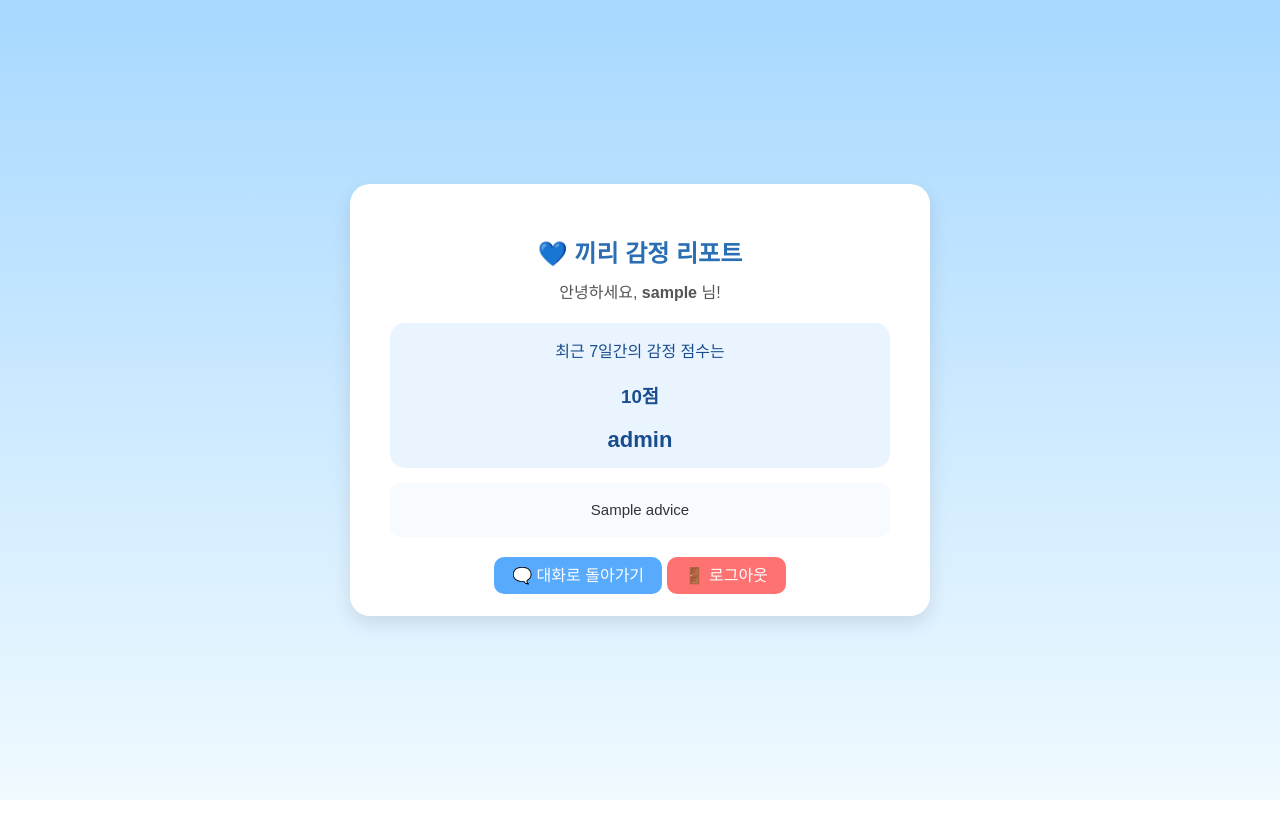
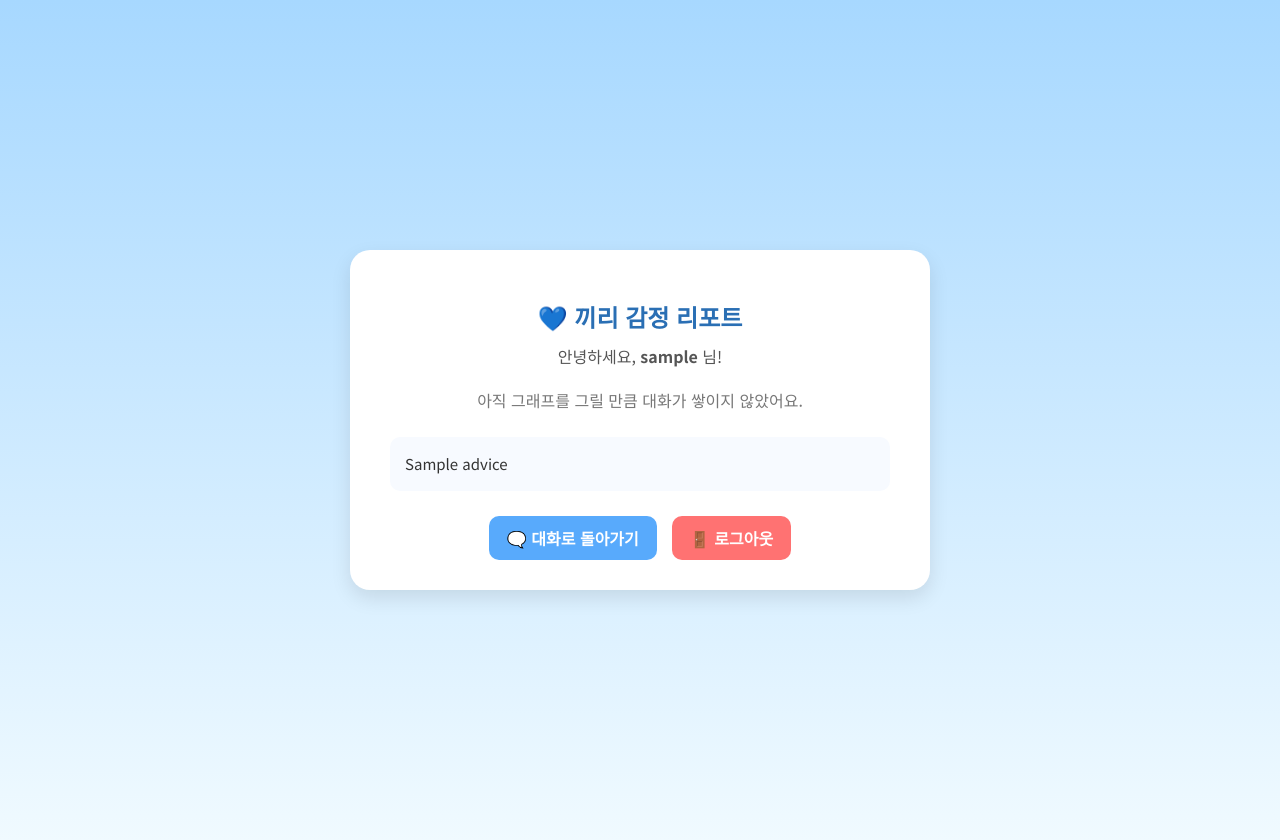
Before and after one commit to sangmin6322-a11y/skku-chatbot, a Flask app: template templates/result.html in a window 1280 px wide. Before the commit the page ends 800 px from the top, so only its background shows below. Run offline with Flask 3, Linux system fonts and the light colour scheme; the template is opened without the code that fills it: most values are stand-ins (such as "Sample title", 1, 10 or a date in 2020).

```diff
--- a/app.py
+++ b/app.py
@@ -1,21 +1,41 @@
-from flask import Flask, render_template, request, redirect, url_for, flash, jsonify, session
-from flask_login import LoginManager, UserMixin, login_user, login_required, logout_user, current_user
+from flask import (
+    Flask,
+    render_template,
+    request,
+    redirect,
+    url_for,
+    flash,
+    jsonify,
+    session,
+)
+from flask_login import (
+    LoginManager,
+    UserMixin,
+    login_user,
+    login_required,
+    logout_user,
+    current_user,
+)
 from flask_sqlalchemy import SQLAlchemy
 from werkzeug.security import generate_password_hash, check_password_hash
 from datetime import timedelta, datetime
 from flask_cors import CORS
 import random, os
 import matplotlib
-matplotlib.use('Agg')
+
+matplotlib.use("Agg")
 import matplotlib.pyplot as plt
+from matplotlib.offsetbox import OffsetImage, AnnotationBbox
+import matplotlib.image as mpimg
 from dotenv import load_dotenv
+
 load_dotenv()
 
-# ✅ Flask 설정
-app = Flask(__name__, static_folder='static', template_folder='templates')
+# Flask 설정
+app = Flask(__name__, static_folder="static", template_folder="templates")
 app.secret_key = os.getenv("SECRET_KEY", os.urandom(24))
 
-# ✅ 세션 & 쿠키 보안 강화
+# 세션 & 쿠키 보안 강화
 app.config.update(
     SESSION_COOKIE_SAMESITE="None",
     SESSION_COOKIE_SECURE=True,
@@ -23,48 +43,61 @@ app.config.update(
     REMEMBER_COOKIE_DURATION=timedelta(days=7),
     REMEMBER_COOKIE_SAMESITE="None",
     REMEMBER_COOKIE_SECURE=True,
-    PERMANENT_SESSION_LIFETIME=timedelta(hours=1)
+    PERMANENT_SESSION_LIFETIME=timedelta(hours=1),
 )
 
-# ✅ CORS 설정
-CORS(app, resources={r"/*": {"origins": [
-    "https://chatbot-rzw5.onrender.com",
-    "https://skku-chatbot.onrender.com"
-]}}, supports_credentials=True)
+# CORS 설정
+CORS(
+    app,
+    resources={
+        r"/*": {
+            "origins": [
+                "https://chatbot-rzw5.onrender.com",
+                "https://skku-chatbot.onrender.com",
+            ]
+        }
+    },
+    supports_credentials=True,
+)
 
-# ✅ DB 설정
-app.config['SQLALCHEMY_DATABASE_URI'] = os.getenv("DATABASE_URL", "sqlite:///users.db")
-app.config['SQLALCHEMY_ENGINE_OPTIONS'] = {"pool_pre_ping": True}
-app.config['SQLALCHEMY_TRACK_MODIFICATIONS'] = False
+# DB 설정
+app.config["SQLALCHEMY_DATABASE_URI"] = os.getenv("DATABASE_URL", "sqlite:///users.db")
+app.config["SQLALCHEMY_ENGINE_OPTIONS"] = {"pool_pre_ping": True}
+app.config["SQLALCHEMY_TRACK_MODIFICATIONS"] = False
 db = SQLAlchemy(app)
 
-# ✅ Flask-Login
+# Flask-Login
 login_manager = LoginManager()
 login_manager.init_app(app)
 login_manager.login_view = "login"
 
-# ✅ 모델 정의
+
+# 모델 정의
 class User(UserMixin, db.Model):
     id = db.Column(db.Integer, primary_key=True)
     username = db.Column(db.String(150), unique=True, nullable=False)
     password = db.Column(db.String(150), nullable=False)
     mascot = db.Column(db.String(50), default="mascot00.png")
 
+
 class ChatLog(db.Model):
     id = db.Column(db.Integer, primary_key=True)
-    user_id = db.Column(db.Integer, db.ForeignKey('user.id'))
+    user_id = db.Column(db.Integer, db.ForeignKey("user.id"))
     role = db.Column(db.String(10))
     message = db.Column(db.Text)
     timestamp = db.Column(db.DateTime, default=datetime.utcnow)
 
+
 with app.app_context():
     db.create_all()
+
 
 @login_manager.user_loader
 def load_user(user_id):
     return User.query.get(int(user_id))
 
-# ✅ 회원가입
+
+# 회원가입
 @app.route("/register", methods=["GET", "POST"])
 def register():
     if request.method == "POST":
@@ -84,7 +117,8 @@ def register():
         return redirect(url_for("login"))
     return render_template("register.html")
 
-# ✅ 로그인
+
+# 로그인
 @app.route("/login", methods=["GET", "POST"])
 def login():
     if request.method == "POST":
@@ -101,7 +135,8 @@ def login():
             flash("로그인 실패. 아이디나 비밀번호를 확인하세요.")
     return render_template("login.html")
 
-# ✅ 로그아웃
+
+# 로그아웃
 @app.route("/logout")
 @login_required
 def logout():
@@ -110,15 +145,23 @@ def logout():
     flash("로그아웃되었습니다.")
     return redirect(url_for("login"))
 
-# ✅ 채팅 페이지
+
+# 채팅 페이지
 @app.route("/")
 @login_required
 def chat_page():
-    logs = ChatLog.query.filter_by(user_id=current_user.id).order_by(ChatLog.timestamp).all()
+    logs = (
+        ChatLog.query.filter_by(user_id=current_user.id)
+        .order_by(ChatLog.timestamp)
+        .all()
+    )
     chat_history = [{"role": log.role, "message": log.message} for log in logs]
-    return render_template("index.html", username=current_user.username, history=chat_history)
+    return render_template(
+        "index.html", username=current_user.username, history=chat_history
+    )
 
-# ✅ 꾸미기 (마스코트 선택)
+
+# 꾸미기 (마스코트 선택)
 @app.route("/customize", methods=["GET", "POST"])
 @login_required
 def customize():
@@ -133,21 +176,32 @@ def customize():
             return redirect(url_for("chat_page"))
     return render_template("customize.html", mascots=mascot_list)
 
-# ✅ 챗봇 로직
+
+# 챗봇 로직
+# (chat_logic.py 파일이 별도로 존재한다고 가정)
 from chat_logic import classify_and_respond
+
 
 @app.route("/chat", methods=["POST"])
 @login_required
 def chat():
     user_id = current_user.id
     message = request.form.get("message")
+
+    # Import here to avoid circular imports
+    from chat_logic import classify_and_respond
+
     bot_reply = classify_and_respond(message, user_id)
+
+    # Use current app context
     db.session.add(ChatLog(user_id=user_id, role="user", message=message))
     db.session.add(ChatLog(user_id=user_id, role="bot", message=bot_reply))
     db.session.commit()
+
     return jsonify({"response": bot_reply})
 
-# ✅ 새로고침(대화 초기화)
+
+# 새로고침(대화 초기화)
 @app.route("/reset", methods=["POST"])
 @login_required
 def reset_chat():
@@ -155,124 +209,215 @@ def reset_chat():
     db.session.commit()
     return jsonify({"message": "Chat history cleared."})
 
-# ✅ 감정 분석
+
+# --- 이모티콘 경로 매핑 ---
+# 5개의 이모티콘 이미지는 'static/images/' 폴더 안에 있어야 합니다.
+IMAGE_DIR = os.path.join("static", "result끼리")
+EMOTION_IMAGES = {
+    "정상": os.path.join(IMAGE_DIR, "환하게 웃는 끼리.png"),
+    "경미한 저하": os.path.join(IMAGE_DIR, "미소짓는 끼리.png"),
+    "약한 우울": os.path.join(IMAGE_DIR, "보통끼리.png"),
+    "중등도 우울": os.path.join(IMAGE_DIR, "살짞 슬픈끼리.png"),
+    "심한 우울": os.path.join(IMAGE_DIR, "우울한끼리.png"),
+    "중증 우울": os.path.join(IMAGE_DIR, "우울한끼리.png"),
+}
+
+
+def get_emotion_image_path(score):
+    if score == 0:
+        return EMOTION_IMAGES["정상"]
+    elif 1 <= score <= 4:
+        return EMOTION_IMAGES["경미한 저하"]
+    elif 5 <= score <= 9:
+        return EMOTION_IMAGES["약한 우울"]
+    elif 10 <= score <= 14:
+        return EMOTION_IMAGES["중등도 우울"]
+    elif 15 <= score <= 19:
+        return EMOTION_IMAGES["심한 우울"]
+    else:
+        return EMOTION_IMAGES["중증 우울"]
+
+
+# --- 감정 분석 및 리포트 생성 함수 (Y축 숨기기 적용) ---
+def generate_emotion_report(user_id):
+    logs = (
+        ChatLog.query.filter(
+            ChatLog.user_id == user_id,
+            ChatLog.role == "user",
+            ChatLog.timestamp >= datetime.utcnow() - timedelta(days=7),
+        )
+        .order_by(ChatLog.timestamp)
+        .all()
+    )
+
+    mood_keywords = [
+        "힘들",
+        "우울",
+        "무기력",
+        "짜증",
+        "귀찮",
+        "죽고 싶",
+        "의욕없",
+        "불안",
+    ]
+
+    # 최근 7일간의 모든 날짜를 포함하도록 daily_score 초기화
+    daily_score = {
+        (datetime.utcnow().date() - timedelta(days=i)): 0 for i in range(6, -1, -1)
+    }  # 7일 전 ~ 오늘
+
+    for log in logs:
+        date = log.timestamp.date()
+        if date in daily_score:  # 7일 이내의 로그만 집계
+            score = sum(1 for kw in mood_keywords if kw in log.message)
+            daily_score[date] = daily_score.get(date, 0) + score
+
+    dates = sorted(daily_score.keys())
+    scores = [daily_score[d] for d in dates]
+    total_score = sum(scores)
+
+    # PHQ-A 기반 해석 (이전과 동일)
+    if total_score == 0:
+        level, advice = (
+            "정상 😊",
+            "네가 한 말들을 보니 우울감이 없는 상태야. 지금처럼 잘 지내자!",
+        )
+    elif 1 <= total_score <= 4:
+        level, advice = (
+            "경미한 저하 😐",
+            "잠깐 기분이 저하된 상태일 수도 있겠다. 가벼운 산책 추천해.",
+        )
+    elif 5 <= total_score <= 9:
+        level, advice = (
+            "약한 우울 😔",
+            "약간 우울한 기분이 느껴져. 수면이나 식습관을 규칙적으로 해보자.",
+        )
+    elif 10 <= total_score <= 14:
+        level, advice = (
+            "중등도 우울 😞",
+            "꽤 우울감이 느껴지는 상태야. 음악 듣거나 스트레칭 해보자.",
+        )
+    elif 15 <= total_score <= 19:
+        level, advice = (
+            "심한 우울 😢",
+            "우울감이 심해 보여. 주변에 이야기하거나 상담 도움을 받아보자.",
+        )
+    else:
+        level, advice = "중증 우울 ⚠️", "심한 우울감이 보여. 꼭 주변에 도움을 요청하자."
+
+    graph_filename = None
+    # 데이터가 아예 없거나(total_score == 0), 있더라도 모두 0인 경우(any(...) == False) 그래프를 그리지 않음
+    if total_score > 0 or any(d in daily_score for d, s in zip(dates, scores)):
+        try:
+            fig, ax = plt.subplots(figsize=(8, 4))
+            fig.patch.set_facecolor("white")  # Figure 배경색
+            ax.set_facecolor("#f9f9f9")  # 그래프 배경색
+
+            # 점수 연결선
+            ax.plot(
+                dates, scores, color="#2a6fb4", linestyle="-", linewidth=2, zorder=1
+            )
+
+            # 각 날짜별 이모티콘 표시
+            for i, (date, score) in enumerate(zip(dates, scores)):
+                emotion_image_path = get_emotion_image_path(score)
+
+                if not os.path.exists(emotion_image_path):
+                    print(f"Warning: Image file not found at {emotion_image_path}")
+                    continue  # 이미지 없으면 스킵
+                # Much smaller images
+                fig_width, fig_height = fig.get_size_inches()
+                num_points = len(dates)
+                dynamic_zoom = (min(fig_width, fig_height) / 130) * (
+                    7 / max(num_points, 1)
+                )  # Changed from 30 to 100
+
+                img = mpimg.imread(emotion_image_path)
+                imagebox = OffsetImage(img, zoom=dynamic_zoom)
+                ab = AnnotationBbox(
+                    imagebox,
+                    (date, score),
+                    xybox=(0, 0),
+                    xycoords="data",
+                    boxcoords="offset points",
+                    frameon=False,
+                    zorder=2,
+                )
+                ax.add_artist(ab)
+
+            # --- [수정됨] Y축 숨기기 ---
+            ax.get_yaxis().set_visible(False)
+
+            # --- [수정됨] X축 설정 (날짜만 남기기) ---
+            ax.set_xlabel("")  # X축 레이블 제거
+            ax.xaxis.set_major_formatter(matplotlib.dates.DateFormatter("%m/%d"))
+            plt.xticks(rotation=0, fontsize=10, color="#555555")  # X축 날짜 폰트
+            ax.tick_params(
+                axis="x", which="both", bottom=False, top=False
+            )  # X축 눈금선 제거
+
+            # --- [수정됨] Y축 관련 설정 제거 ---
+            ax.set_ylabel("")  # Y축 레이블 제거
+            ax.set_title("최근 7일 감정 변화", fontsize=14, color="#333333")
+
+            # --- [수정됨] 그래프 테두리(spines) 모두 제거 ---
+            ax.spines["top"].set_visible(False)
+            ax.spines["right"].set_visible(False)
+            ax.spines["bottom"].set_visible(False)
+            ax.spines["left"].set_visible(False)
+
+            # --- [수정됨] 그리드 제거 ---
+            # ax.grid(True, alpha=0.3, linestyle='--') # 그리드 라인 제거
+
+            # --- [유지] Y축 범위 설정 ---
+            # Y축이 보이지 않더라도, 이모티콘이 잘리지 않도록
+            # 내부적으로 범위는 설정해 주어야 합니다.
+            min_score = min(scores) - 1
+            max_score = max(scores) + 2
+            ax.set_ylim(min_score, max_score)
+            ax.invert_yaxis()
+
+            plt.tight_layout()
+            os.makedirs("static", exist_ok=True)
+
+            graph_filename = f"mood_graph_{user_id}.png"
+            graph_full_path = os.path.join("static", graph_filename)
+            plt.savefig(graph_full_path)
+            plt.close()
+
+        except Exception as e:
+            print(f"Error generating graph: {e}")
+            graph_filename = None
+
+    return {
+        "username": current_user.username,
+        "score": total_score,
+        "level": level,
+        "advice": advice,
+        "graph": graph_filename,
+    }
+
+
+# 감정 분석
 @app.route("/analyze")
 @login_required
 def analyze():
-    user_id = current_user.id
-    logs = ChatLog.query.filter(
-        ChatLog.user_id == user_id,
-        ChatLog.role == "user",
-        ChatLog.timestamp >= datetime.utcnow() - timedelta(days=7)
-    ).all()
+    report_data = generate_emotion_report(current_user.id)
+    return render_template("result.html", **report_data)
 
-    mood_keywords = ["힘들", "우울", "무기력", "짜증", "귀찮", "죽고 싶", "의욕없", "불안"]
-    daily_score = {}
-    for log in logs:
-        date = log.timestamp.date()
-        score = sum(1 for kw in mood_keywords if kw in log.message)
-        daily_score[date] = daily_score.get(date, 0) + score
 
-    total_score = sum(daily_score.values())
-
-    # ✅ PHQ-A 기반 해석
-    if total_score == 0:
-        level, advice = "정상 😊", "네가 한 말들을 보니 우울감이 없는 상태야. 지금처럼 잘 지내자!"
-    elif 1 <= total_score <= 4:
-        level, advice = "경미한 저하 😐", "잠깐 기분이 저하된 상태일 수도 있겠다. 가벼운 산책 추천해."
-    elif 5 <= total_score <= 9:
-        level, advice = "약한 우울 😔", "약간 우울한 기분이 느껴져. 수면이나 식습관을 규칙적으로 해보자."
-    elif 10 <= total_score <= 14:
-        level, advice = "중등도 우울 😞", "꽤 우울감이 느껴지는 상태야. 음악 듣거나 스트레칭 해보자."
-    elif 15 <= total_score <= 19:
-        level, advice = "심한 우울 😢", "우울감이 심해 보여. 주변에 이야기하거나 상담 도움을 받아보자."
-    else:
-        level, advice = "중증 우울 ⚠️", "심한 우울감이 보여. 꼭 주변에 도움을 요청하자."
-
-    if daily_score:
-        dates = sorted(daily_score.keys())
-        scores = [daily_score[d] for d in dates]
-        plt.figure(figsize=(6, 3))
-        plt.plot(dates, scores, marker='o', color='#2a6fb4')
-        plt.title("최근 7일 감정 키워드 변화")
-        plt.xlabel("날짜")
-        plt.ylabel("감정 점수")
-        plt.grid(True, alpha=0.3)
-        plt.tight_layout()
-        os.makedirs("static", exist_ok=True)
-        graph_path = os.path.join("static", "mood_graph.png")
-        plt.savefig(graph_path)
-        plt.close()
-    else:
-        graph_path = None
-
-    return render_template("result.html",
-                           username=current_user.username,
-                           score=total_score,
-                           level=level,
-                           advice=advice,
-                           graph=graph_path)
-
-# ✅ 리포트
+# 리포트
 @app.route("/report")
 @login_required
 def report():
-    user_id = current_user.id
-    logs = ChatLog.query.filter(
-        ChatLog.user_id == user_id,
-        ChatLog.role == "user",
-        ChatLog.timestamp >= datetime.utcnow() - timedelta(days=7)
-    ).all()
-
-    mood_keywords = ["힘들", "우울", "무기력", "짜증", "귀찮", "죽고 싶", "의욕없", "불안"]
-    daily_score = {}
-    for log in logs:
-        date = log.timestamp.date()
-        score = sum(1 for kw in mood_keywords if kw in log.message)
-        daily_score[date] = daily_score.get(date, 0) + score
-
-    total_score = sum(daily_score.values())
-
-    if total_score == 0:
-        level, advice = "정상 😊", "네가 한 말들을 보니 우울감이 없는 상태야. 지금처럼 잘 지내자!"
-    elif 1 <= total_score <= 4:
-        level, advice = "경미한 저하 😐", "잠깐 기분이 저하된 상태일 수도 있겠다. 가벼운 산책 추천해."
-    elif 5 <= total_score <= 9:
-        level, advice = "약한 우울 😔", "약간 우울한 기분이 느껴져. 수면이나 식습관을 규칙적으로 해보자."
-    elif 10 <= total_score <= 14:
-        level, advice = "중등도 우울 😞", "꽤 우울감이 느껴지는 상태야. 음악 듣거나 스트레칭 해보자."
-    elif 15 <= total_score <= 19:
-        level, advice = "심한 우울 😢", "우울감이 심해 보여. 주변에 이야기하거나 상담 도움을 받아보자."
-    else:
-        level, advice = "중증 우울 ⚠️", "심한 우울감이 보여. 꼭 주변에 도움을 요청하자."
-
-    if daily_score:
-        dates = sorted(daily_score.keys())
-        scores = [daily_score[d] for d in dates]
-        plt.figure(figsize=(6, 3))
-        plt.plot(dates, scores, marker='o', color='#2a6fb4')
-        plt.title("최근 7일 감정 키워드 변화")
-        plt.xlabel("날짜")
-        plt.ylabel("감정 점수")
-        plt.grid(True, alpha=0.3)
-        plt.tight_layout()
-        os.makedirs("static", exist_ok=True)
-        graph_path = os.path.join("static", "mood_graph.png")
-        plt.savefig(graph_path)
-        plt.close()
-    else:
-        graph_path = None
-
+    report_data = generate_emotion_report(current_user.id)
     return render_template(
-        "report.html",
-        username=current_user.username,
-        score=total_score,
-        level=level,
-        advice=advice,
-        graph=graph_path
+        "report.html",  # report.html 템플릿이 있다고 가정
+        **report_data,
     )
 
-# ✅ 앱 실행
+
+# 앱 실행
 if __name__ == "__main__":
     port = int(os.environ.get("PORT", 10000))
     app.run(host="0.0.0.0", port=port)
--- a/templates/result.html
+++ b/templates/result.html
@@ -1,8 +1,10 @@
 <!DOCTYPE html>
 <html lang="ko">
+
 <head>
   <meta charset="UTF-8">
   <title>감정 리포트 | 끼리 챗봇 💬</title>
+  <link href="https://fonts.googleapis.com/css2?family=Noto+Sans+KR:wght@400;700&display=swap" rel="stylesheet">
   <style>
     body {
       font-family: 'Noto Sans KR', sans-serif;
@@ -10,43 +12,48 @@
       display: flex;
       justify-content: center;
       align-items: center;
-      height: 100vh;
+      min-height: 100vh;
       margin: 0;
+      padding: 20px 0;
     }
+
     .report-box {
       background: #fff;
       border-radius: 20px;
-      box-shadow: 0 8px 20px rgba(0,0,0,0.1);
-      width: 500px;
+      box-shadow: 0 8px 20px rgba(0, 0, 0, 0.1);
+      width: 90%;
+      max-width: 500px;
       padding: 30px 40px;
       text-align: center;
       animation: fadeIn 0.6s ease-in-out;
     }
+
     @keyframes fadeIn {
-      from { opacity: 0; transform: translateY(20px); }
-      to { opacity: 1; transform: translateY(0); }
+      from {
+        opacity: 0;
+        transform: translateY(20px);
+      }
+
+      to {
+        opacity: 1;
+        transform: translateY(0);
+      }
     }
+
     h2 {
       color: #2a6fb4;
       margin-bottom: 10px;
     }
+
     .username {
       font-size: 16px;
       color: #555;
       margin-bottom: 20px;
+      /* 그래프와의 간격 */
     }
-    .score-box {
-      background: #e9f4ff;
-      border-radius: 15px;
-      padding: 15px;
-      margin: 15px 0;
-      color: #1a4d8f;
-    }
-    .level {
-      font-size: 22px;
-      font-weight: bold;
-      margin-top: 10px;
-    }
+
+    /* .score-box { ... }  <-- 이 부분이 완전히 삭제되었습니다. */
+
     .advice {
       font-size: 15px;
       color: #333;
@@ -54,50 +61,73 @@
       border-radius: 10px;
       padding: 15px;
       line-height: 1.6;
-      margin-top: 15px;
+      margin-top: 25px;
+      /* 그래프와의 간격 */
+      text-align: left;
     }
-    img {
+
+    .graph-container {
+      background: #f9f9f9;
+      border-radius: 15px;
+      padding: 20px;
+      margin-top: 10px;
+      /* 유저이름과의 간격 */
+    }
+
+    .graph-container img {
       width: 100%;
       border-radius: 10px;
-      margin-top: 20px;
     }
+
     .btn-area {
       margin-top: 25px;
+      display: flex;
+      justify-content: center;
+      gap: 15px;
     }
-    a {
+
+    a.btn {
       text-decoration: none;
       color: white;
       background: #58aafc;
       padding: 10px 18px;
       border-radius: 10px;
       transition: 0.2s;
+      font-weight: bold;
     }
-    a:hover {
-      background: #3d91e0;
+
+    a.btn.logout {
+      background: #ff7272;
+    }
+
+    a.btn:hover {
+      opacity: 0.8;
     }
   </style>
 </head>
+
 <body>
   <div class="report-box">
     <h2>💙 끼리 감정 리포트</h2>
     <div class="username">안녕하세요, <b>{{ username }}</b> 님!</div>
 
-    <div class="score-box">
-      최근 7일간의 감정 점수는
-      <h3>{{ score }}점</h3>
-      <div class="level">{{ level }}</div>
+    {% if graph %}
+    <div class="graph-container">
+      <img src="{{ url_for('static', filename=graph) }}" alt="감정 변화 그래프">
     </div>
-
-    {% if graph %}
-      <img src="{{ url_for('static', filename='mood_graph.png') }}" alt="감정 변화 그래프">
+    {% else %}
+    <p style="color: #777; margin-top: 20px;">
+      아직 그래프를 그릴 만큼 대화가 쌓이지 않았어요.
+    </p>
     {% endif %}
 
     <div class="advice">{{ advice }}</div>
 
     <div class="btn-area">
-      <a href="/">🗨️ 대화로 돌아가기</a>
-      <a href="/logout" style="background:#ff7272;">🚪 로그아웃</a>
+      <a href="/" class="btn">🗨️ 대화로 돌아가기</a>
+      <a href="/logout" class="btn logout">🚪 로그아웃</a>
     </div>
   </div>
 </body>
+
 </html>
```
Also changed, not shown: chat_logic.py (+134 -104 lines).
